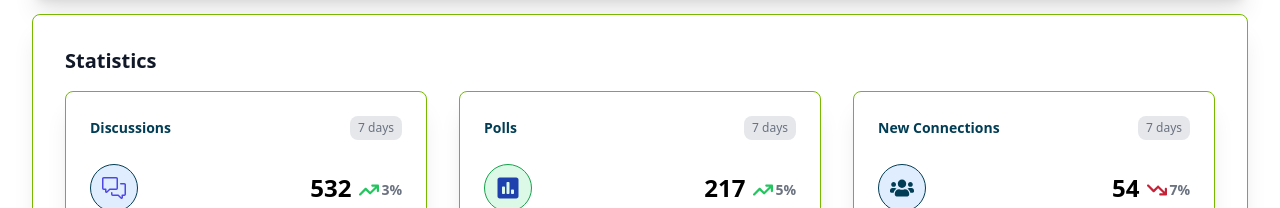
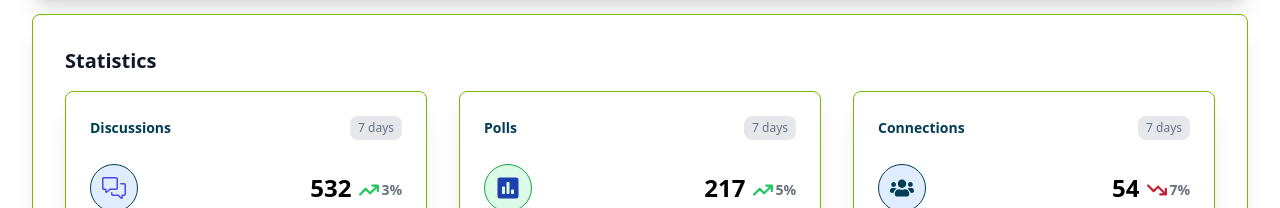
Before and after one commit to dark-Kings/DGX_Community, a React (Vite) app in the folder client/: page /UserProfile in a window 1280 px wide. Shown: the part 1733-1941 px from the top of the page. Built offline with nearby package versions, Linux system fonts and the light colour scheme; no server answers.

Commit message:
User profile page

```diff
--- a/client/src/component/UserProfile.jsx
+++ b/client/src/component/UserProfile.jsx
@@ -250,7 +250,7 @@ const UserProfile = () => {
 
         <div className="px-6 py-6 bg-DGXwhite border border-DGXgreen rounded-lg shadow-xl">
             <div className="flex items-center justify-between">
-                <span className="font-bold text-sm text-DGXblue">New Connections</span>
+                <span className="font-bold text-sm text-DGXblue">Connections</span>
                 <span className="text-xs bg-[#e5e7eb] hover:bg-[#6b7280] text-[#6b7280] hover:text-[#e5e7eb] px-2 py-1 rounded-lg transition duration-200 cursor-default">7 days</span>
             </div>
             <div className="flex items-center justify-between mt-6">
--- a/client/src/constant/images.js
+++ b/client/src/constant/images.js
@@ -6,7 +6,7 @@ import robo from '../assets/robo.png'
 import robot from '../assets/robot.png'
 import secure from '../assets/secure.png'
 import nvbackground from '../assets/nvbackground.jpg'
-import green from '../assets/green.jpg'
+
 
 export default {
     nvidiaPartner,
@@ -15,7 +15,5 @@ export default {
     robo,
     robot,
     secure,
-    nvbackground,
-    green
-
+    nvbackground
 }
```
